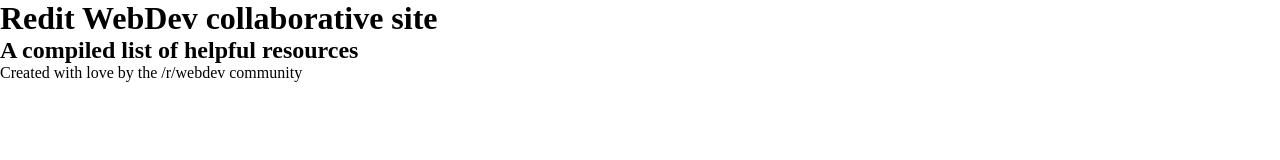
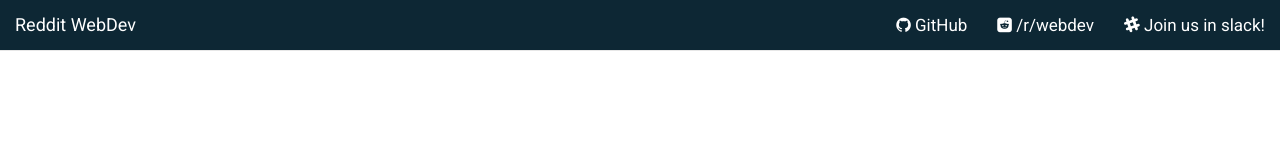
Before and after one commit to Reddit-Web-Dev/Reddit-Web-Dev.github.io, a plain HTML site: page index.html in a window 1280 px wide. Drawn offline with nearby package versions, Linux system fonts and the light colour scheme.

Commit message:
Added bootstrap, jquery and fontawesome. Added Roboto font. Created a simple mockup for the header

```diff
--- a/index.html
+++ b/index.html
@@ -4,23 +4,47 @@
     <meta charset="UTF-8">
     <title>Reddit WebDev Site</title>
 
+    <!-- Bootstrap -->
+    <link rel="stylesheet" href="https://maxcdn.bootstrapcdn.com/bootstrap/3.3.5/css/bootstrap.min.css">
+
+    <!-- Font Awesmoe -->
+    <link rel="stylesheet" href="https://maxcdn.bootstrapcdn.com/font-awesome/4.4.0/css/font-awesome.min.css">
+
+    <!-- Roboto font -->
+    <link href='https://fonts.googleapis.com/css?family=Roboto:400,500,700,300' rel='stylesheet' type='text/css'>
+
     <link rel="stylesheet" href="style/main.css">
 </head>
 <body>
 
     <header>
-        <h1>Redit WebDev collaborative site</h1>
+        <nav class="navbar navbar-default navbar-fixed-top">
+          <div class="container-fluid">
+            <div class="navbar-header">
+              <a class="navbar-brand" href="index.html">Reddit WebDev</a>
+            </div>
+
+            <div class="collapse navbar-collapse" id="bs-example-navbar-collapse-1">
+              <ul class="nav navbar-nav navbar-right">
+                <li class="header-li"><a href="https://github.com/Reddit-Web-Dev" class="nav-text-element"><i class="fa fa-github"></i> GitHub</a></li>
+                <li class="header-li"><a href="https://www.reddit.com/r/webdev" class="nav-text-element"><i class="fa fa-reddit-square"></i> /r/webdev</a></li>
+                <li class="header-li"><a href="http://reddit-webdev-slack.herokuapp.com/" class="nav-text-element"><i class="fa fa-slack"></i> Join us in slack!</a></li>
+              </ul>
+            </div><!-- /.navbar-collapse -->
+          </div><!-- /.container-fluid -->
+        </nav>
     </header>
 
     <main role="main">
-        <section class="resources">
-            <h2>A compiled list of helpful resources</h2>
-        </section>
+
     </main>
 
+
     <footer>
-        Created with love by the /r/webdev community
     </footer>
+
+    <!-- jQuery -->
+    <script src="http://code.jquery.com/jquery-1.11.3.min.js"></script>
 
     <script type="text/javascript" href="script/main.js"></script>
 
--- a/style/main.css
+++ b/style/main.css
@@ -7,12 +7,48 @@
 html, body {
     width: 100%;
     height: 100%;
+    font-family: 'Roboto', sans-serif;
 }
 
-/**** HEADER ****/
+body {
+  /* To fix header overriding body content. Might break mobile layout. Fix it later */
+  padding-top: 80px;
+}
+
+/**** HEADER elements ****/
 header {
+}
 
+.navbar {
+  background-color: #0D2734;
 }
+
+.nav .header-li {
+  font-size: 17px;
+}
+
+.nav .navbar-nav {
+  margin: 0px;
+  padding: 0px;
+}
+
+.nav .header-li .nav-text-element {
+  color: #fff;
+  text-decoration: none;
+}
+
+.nav .header-li .nav-text-element:hover {
+  color: #fff;
+}
+
+.navbar-header .navbar-brand {
+  color: #fff;
+}
+
+.navbar-header .navbar-brand:hover {
+  color: #fff;
+}
+
 
 /**** MAIN ****/
 main {
@@ -21,7 +57,7 @@
 
 /**** RESOURCES ****/
 .resources {
-
+  text-align: center;
 }
 
 /**** FOOTER ****/
```
